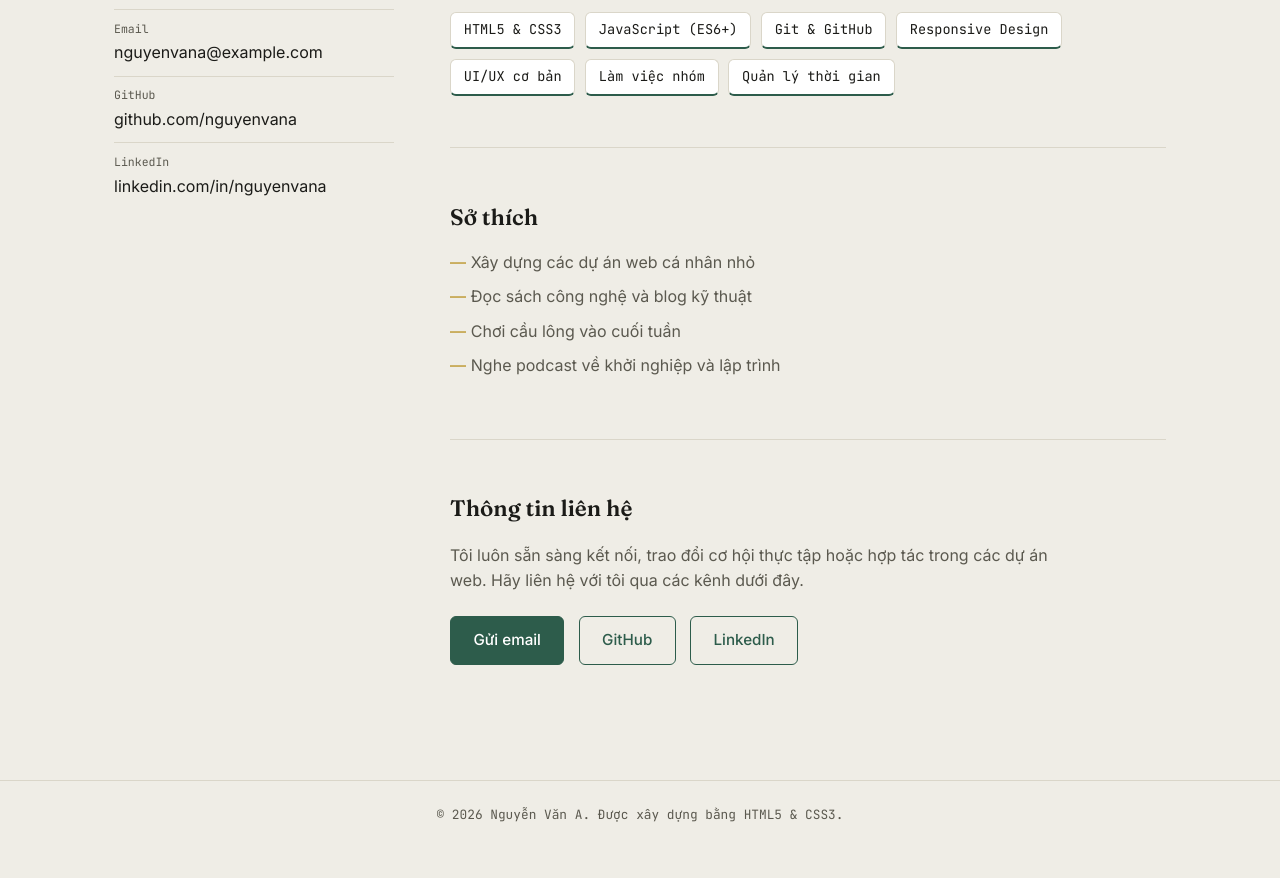
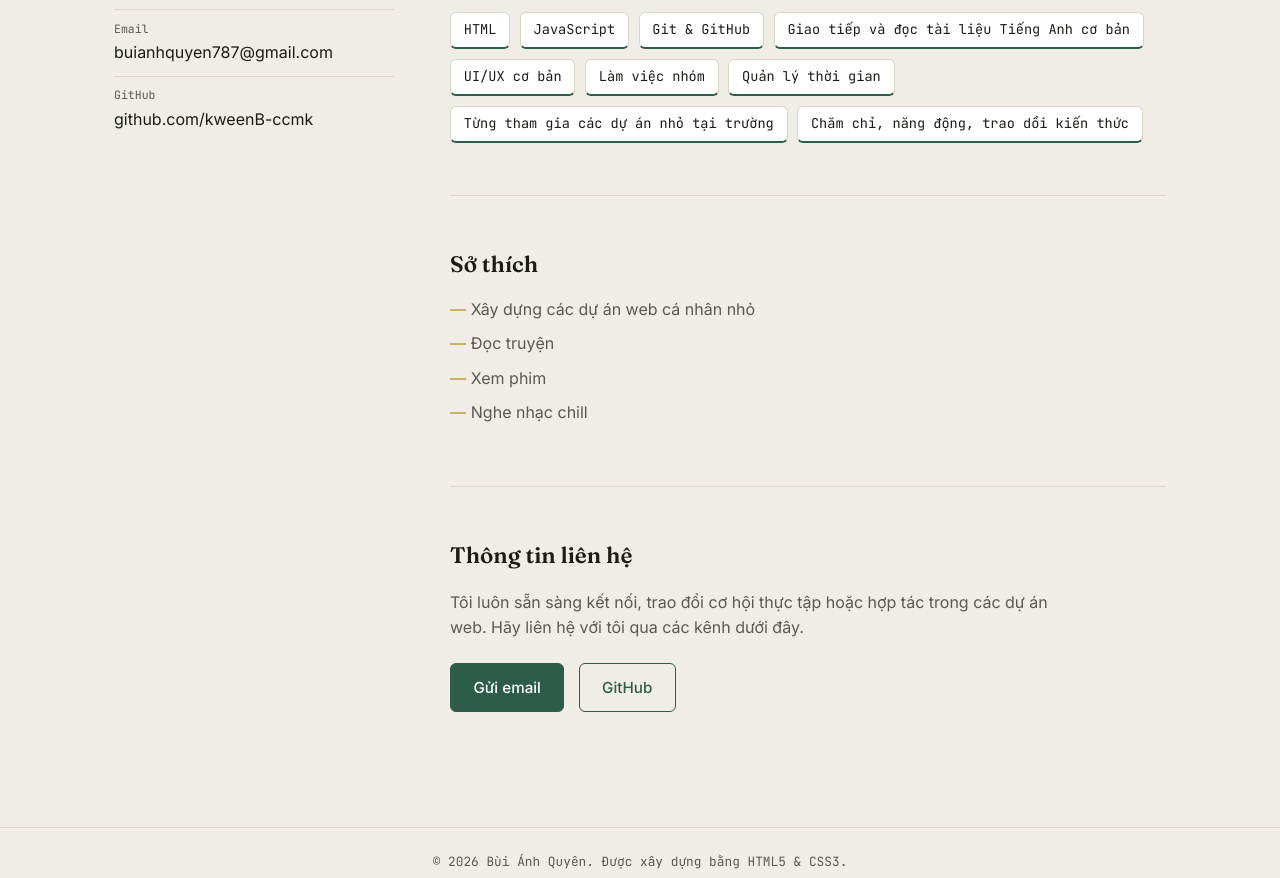
Before and after one commit to kweenB-ccmk/B25DCTV064---BT1, a plain HTML site: page index.html in a window 1280 px wide. Shown: the part 454-1332 px from the top of the page. Before the commit the page ends 1304 px from the top, so only its background shows below. Drawn offline with Linux system fonts and the light colour scheme.

Commit message:
Update personal information in index.html

```diff
--- a/index.html
+++ b/index.html
@@ -3,8 +3,8 @@
 <head>
   <meta charset="UTF-8">
   <meta name="viewport" content="width=device-width, initial-scale=1.0">
-  <title>Nguyễn Văn A — Hồ sơ cá nhân</title>
-  <meta name="description" content="Trang giới thiệu bản thân của Nguyễn Văn A, sinh viên ngành Công nghệ Thông tin.">
+  <title>Bùi Ánh Quyên — Hồ sơ cá nhân</title>
+  <meta name="description" content="Trang giới thiệu bản thân của Bùi Ánh Quyên, sinh viên ngành AIoT.">
   <link rel="preconnect" href="https://fonts.googleapis.com">
   <link href="https://fonts.googleapis.com/css2?family=Fraunces:opsz,wght@9..144,400;9..144,600&family=Inter:wght@400;500;600&family=JetBrains+Mono:wght@400;500&display=swap" rel="stylesheet">
   <link rel="stylesheet" href="style.css">
@@ -39,15 +39,11 @@
       <ul class="contact-list">
         <li>
           <span class="contact-label">Email</span>
-          <a href="mailto:nguyenvana@example.com">nguyenvana@example.com</a>
+          <a href="mailto:buianhquyen787@gmail.com">buianhquyen787@gmail.com</a>
         </li>
         <li>
           <span class="contact-label">GitHub</span>
-          <a href="https://github.com/nguyenvana" target="_blank" rel="noopener">github.com/nguyenvana</a>
-        </li>
-        <li>
-          <span class="contact-label">LinkedIn</span>
-          <a href="https://linkedin.com/in/nguyenvana" target="_blank" rel="noopener">linkedin.com/in/nguyenvana</a>
+          <a href="https://github.com/kweenB-ccmk" target="_blank" rel="noopener">github.com/kweenB-ccmk</a>
         </li>
       </ul>
     </aside>
@@ -57,7 +53,7 @@
       <section id="gioi-thieu" class="block">
         <h2>Mục tiêu nghề nghiệp</h2>
         <p>
-          Là sinh viên năm ba ngành Công nghệ Thông tin, tôi mong muốn trở thành
+          Là sinh viên năm hai ngành AIoT, tôi mong muốn trở thành
           một lập trình viên Frontend chuyên nghiệp, có khả năng xây dựng giao
           diện web hiện đại, thân thiện với người dùng và tối ưu hiệu năng.
           Trong 2 năm tới, tôi đặt mục tiêu tham gia các dự án thực tế, rèn
@@ -69,13 +65,15 @@
       <section id="ky-nang" class="block">
         <h2>Kỹ năng cá nhân</h2>
         <ul class="tag-list">
-          <li>HTML5 &amp; CSS3</li>
-          <li>JavaScript (ES6+)</li>
+          <li>HTML</li>
+          <li>JavaScript</li>
           <li>Git &amp; GitHub</li>
-          <li>Responsive Design</li>
+          <li>Giao tiếp và đọc tài liệu Tiếng Anh cơ bản</li>
           <li>UI/UX cơ bản</li>
           <li>Làm việc nhóm</li>
           <li>Quản lý thời gian</li>
+          <li>Từng tham gia các dự án nhỏ tại trường</li>
+          <li>Chăm chỉ, năng động, trao dồi kiến thức</li>
         </ul>
       </section>
 
@@ -83,9 +81,9 @@
         <h2>Sở thích</h2>
         <ul class="plain-list">
           <li>Xây dựng các dự án web cá nhân nhỏ</li>
-          <li>Đọc sách công nghệ và blog kỹ thuật</li>
-          <li>Chơi cầu lông vào cuối tuần</li>
-          <li>Nghe podcast về khởi nghiệp và lập trình</li>
+          <li>Đọc truyện</li>
+          <li>Xem phim</li>
+          <li>Nghe nhạc chill</li>
         </ul>
       </section>
 
@@ -96,9 +94,8 @@
           trong các dự án web. Hãy liên hệ với tôi qua các kênh dưới đây.
         </p>
         <div class="contact-buttons">
-          <a class="btn btn-primary" href="mailto:nguyenvana@example.com">Gửi email</a>
-          <a class="btn btn-outline" href="https://github.com/nguyenvana" target="_blank" rel="noopener">GitHub</a>
-          <a class="btn btn-outline" href="https://linkedin.com/in/nguyenvana" target="_blank" rel="noopener">LinkedIn</a>
+          <a class="btn btn-primary" href="mailto:buianhquyen787@gmail.com">Gửi email</a>
+          <a class="btn btn-outline" href="https://github.com/kweenB-ccmk" target="_blank" rel="noopener">GitHub</a>
         </div>
       </section>
 
@@ -106,7 +103,7 @@
   </main>
 
   <footer class="site-footer">
-    <p>&copy; 2026 Nguyễn Văn A. Được xây dựng bằng HTML5 &amp; CSS3.</p>
+    <p>&copy; 2026 Bùi Ánh Quyên. Được xây dựng bằng HTML5 &amp; CSS3.</p>
   </footer>
 
 </body>
```
